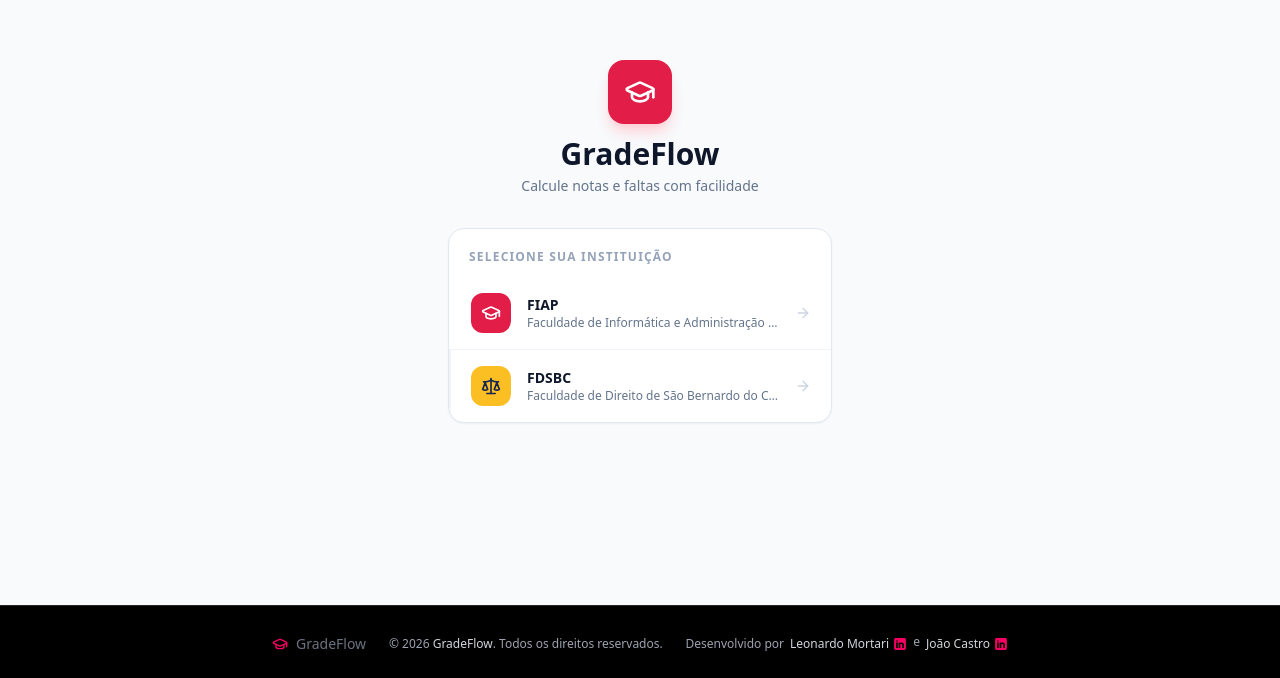
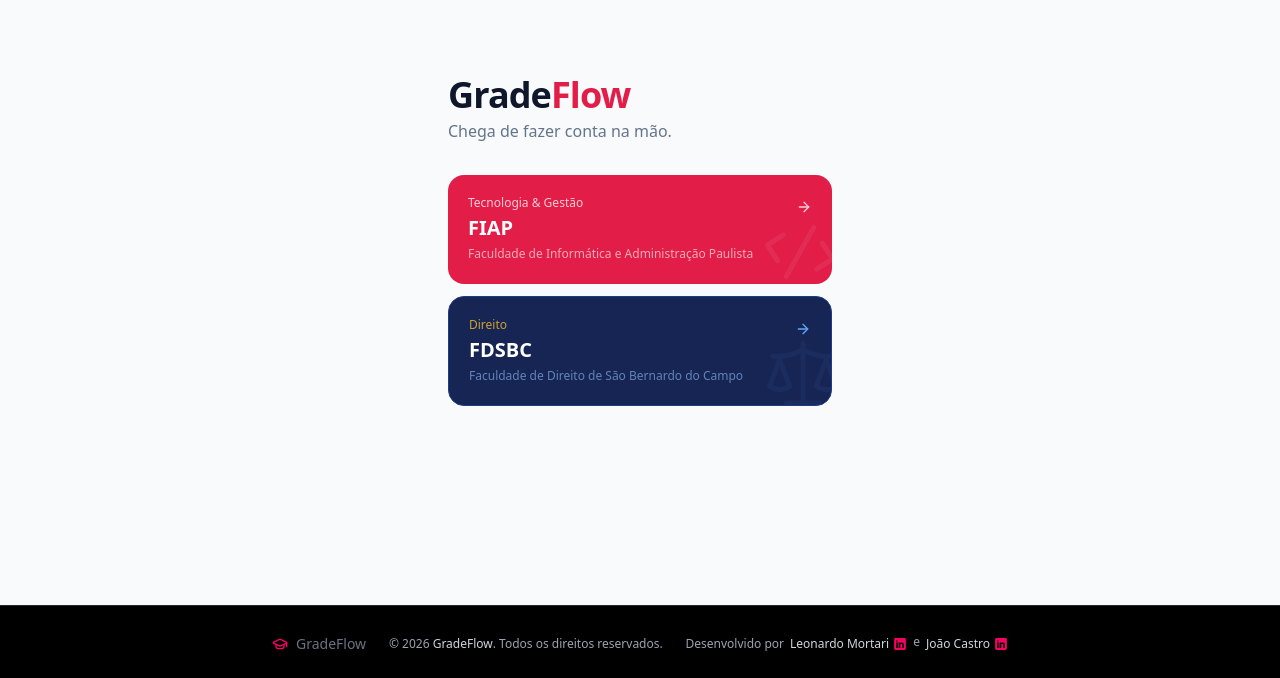
Before and after one commit to mortari17/web-grade-flow, a React (Vite) app: page / in a window 1280 px wide. Shown: the part 122-800 px from the top of the page. Built offline with nearby package versions, Linux system fonts and the light colour scheme.

Commit message:
feat: update pages

```diff
--- a/src/components/Header.tsx
+++ b/src/components/Header.tsx
@@ -1,20 +1,34 @@
-import { GraduationCap } from 'lucide-react'
+import { GraduationCap, ArrowLeft } from 'lucide-react'
+import { useNavigate } from 'react-router-dom'
 
 interface HeaderProps {
   institution?: string
   accentClass?: string
   icon?: React.ReactNode
+  bgClass?: string
+  borderClass?: string
 }
 
 export function Header({
   institution = 'FIAP',
   accentClass = 'bg-primary',
   icon,
+  bgClass = 'bg-black',
+  borderClass = 'border-neutral-800',
 }: HeaderProps) {
+  const navigate = useNavigate()
+
   return (
-    <header className="border-b border-neutral-800 bg-black text-white">
+    <header className={`border-b ${borderClass} ${bgClass} text-white`}>
       <div className="container max-w-3xl mx-auto flex items-center gap-3 py-4 px-4">
-        <div className={`flex items-center justify-center w-10 h-10 rounded-lg ${accentClass}`}>
+        <button
+          onClick={() => navigate('/')}
+          className="p-1.5 rounded-lg hover:bg-white/10 transition-colors text-gray-400 hover:text-white shrink-0"
+          aria-label="Voltar para home"
+        >
+          <ArrowLeft className="h-5 w-5" />
+        </button>
+        <div className={`flex items-center justify-center w-10 h-10 rounded-lg shrink-0 ${accentClass}`}>
           {icon ?? <GraduationCap className="h-6 w-6 text-black" />}
         </div>
         <div className="flex-1">
--- /dev/null
+++ b/src/pages/fdsbc/components/AbsenceCalculator.tsx
@@ -0,0 +1,141 @@
+import { useState } from 'react'
+import { Card, CardContent, CardDescription, CardHeader, CardTitle } from '@/components/ui/card'
+import { Input } from '@/components/ui/input'
+import { Label } from '@/components/ui/label'
+import { calculateAbsence } from '@/pages/fiap/utils/grade-calculator'
+import { GraduationCap, AlertCircle, CheckCircle2 } from 'lucide-react'
+import { cn } from '@/lib/utils'
+import { useAbsenceCalculator } from '@/pages/fiap/hooks/useAbsenceCalculator'
+import { ButtonComponent } from '@/components/Button'
+import { AbsenceResponse } from '@/lib/types'
+
+const ERROR_ABSENCES = 'Digite um número inteiro maior ou igual a 0'
+const ERROR_CLASSES = 'Digite um número inteiro maior que 0'
+
+export function FdsbcAbsenceCalculator() {
+  const [absences, setAbsences] = useState('')
+  const [classes, setClasses] = useState('')
+  const [result, setResult] = useState<AbsenceResponse | null>(null)
+  const [errors, setErrors] = useState({ absences: '', classes: '' })
+
+  const { handleAbsencesChange, handleClassesChange } = useAbsenceCalculator({
+    setAbsences,
+    setClasses,
+  })
+
+  function validate(): boolean {
+    const newErrors = { absences: '', classes: '' }
+    const a = Number(absences)
+    const c = Number(classes)
+
+    if (!absences || !Number.isInteger(a) || a < 0) newErrors.absences = ERROR_ABSENCES
+    if (!classes || !Number.isInteger(c) || c <= 0) newErrors.classes = ERROR_CLASSES
+
+    setErrors(newErrors)
+    return !newErrors.absences && !newErrors.classes
+  }
+
+  function handleCalculate() {
+    if (!validate()) return
+    setResult(calculateAbsence({ absences: Number(absences), classes: Number(classes) }))
+  }
+
+  function handleReset() {
+    setAbsences('')
+    setClasses('')
+    setResult(null)
+    setErrors({ absences: '', classes: '' })
+  }
+
+  return (
+    <Card className="border-t-4 border-t-amber-400 shadow-lg bg-blue-900">
+      <CardHeader>
+        <div className="flex items-center gap-2 mb-1">
+          <GraduationCap className="h-4 w-4 text-amber-400" />
+          <span className="text-[10px] font-bold uppercase tracking-widest text-amber-400">
+            FDSBC · Faltas
+          </span>
+        </div>
+        <CardTitle className="text-xl text-blue-100">Calculadora de Faltas</CardTitle>
+        <CardDescription className="text-blue-300">
+          Calcule quantas faltas ainda pode ter sem estourar o limite de 25%
+        </CardDescription>
+      </CardHeader>
+      <CardContent className="space-y-4">
+        <div className="grid grid-cols-2 gap-4">
+          <div className="space-y-1">
+            <Label htmlFor="fdsbc-classes">
+              <span className="text-blue-200">Total de Aulas</span>
+            </Label>
+            <Input
+              id="fdsbc-classes"
+              type="text"
+              inputMode="numeric"
+              value={classes}
+              onChange={handleClassesChange}
+              placeholder="Ex: 80"
+              className={cn(
+                'bg-blue-800 border-blue-700 text-white placeholder-blue-400',
+                '[&::-webkit-outer-spin-button]:appearance-none [&::-webkit-inner-spin-button]:appearance-none [appearance:textfield]',
+                errors.classes && 'border-destructive',
+              )}
+            />
+            {errors.classes && <p className="text-xs text-destructive">{errors.classes}</p>}
+          </div>
+          <div className="space-y-1">
+            <Label htmlFor="fdsbc-absences">
+              <span className="text-blue-200">Faltas</span>
+            </Label>
+            <Input
+              id="fdsbc-absences"
+              type="text"
+              inputMode="numeric"
+              value={absences}
+              onChange={handleAbsencesChange}
+              placeholder="Ex: 10"
+              className={cn(
+                'bg-blue-800 border-blue-700 text-white placeholder-blue-400',
+                '[&::-webkit-outer-spin-button]:appearance-none [&::-webkit-inner-spin-button]:appearance-none [appearance:textfield]',
+                errors.absences && 'border-destructive',
+              )}
+            />
+            {errors.absences && <p className="text-xs text-destructive">{errors.absences}</p>}
+          </div>
+        </div>
+
+        <div className="flex gap-2">
+          <ButtonComponent
+            label="Calcular"
+            onClick={handleCalculate}
+            className="flex-1 bg-amber-500 hover:bg-amber-400 text-blue-950 font-bold shadow-lg shadow-amber-900/30"
+          />
+          <ButtonComponent
+            label="Limpar"
+            onClick={handleReset}
+            className="bg-blue-800 hover:bg-blue-700 text-blue-100 border-blue-700"
+          />
+        </div>
+
+        {result && (
+          <div className="rounded-lg border border-blue-700 p-4 space-y-2 bg-blue-800">
+            <div className="flex items-center gap-2">
+              {result.isOk ? (
+                <CheckCircle2 className="h-5 w-5 text-green-400" />
+              ) : (
+                <AlertCircle className="h-5 w-5 text-red-400" />
+              )}
+              <span className={cn('font-medium', result.isOk ? 'text-green-400' : 'text-red-400')}>
+                {result.isOk ? 'Dentro do limite de faltas' : 'Limite de faltas excedido'}
+              </span>
+            </div>
+            <p className="text-sm text-blue-200">
+              Você ainda pode faltar em{' '}
+              <strong className="text-blue-100">{result.missingAbsences}</strong> aula(s) sem
+              reprovar.
+            </p>
+          </div>
+        )}
+      </CardContent>
+    </Card>
+  )
+}
--- a/src/pages/fdsbc/index.tsx
+++ b/src/pages/fdsbc/index.tsx
@@ -1,7 +1,22 @@
 import { FdsbcGradeCalculator } from './components/GradeCalculator'
+import { FdsbcAbsenceCalculator } from './components/AbsenceCalculator'
 import { Header } from '@/components/Header'
 import { Footer } from '@/components/Footer'
-import { Scale } from 'lucide-react'
+import { TabsComponent } from '@/components/Tabs'
+import { GraduationCap, CalendarCheck } from 'lucide-react'
+
+const tabsList = [
+  {
+    icon: <GraduationCap className="h-4 w-4" />,
+    label: 'Notas',
+    content: <FdsbcGradeCalculator />,
+  },
+  {
+    icon: <CalendarCheck className="h-4 w-4" />,
+    label: 'Faltas',
+    content: <FdsbcAbsenceCalculator />,
+  },
+]
 
 export function FdsbcPage() {
   return (
@@ -9,7 +24,9 @@
       <Header
         institution="FDSBC"
         accentClass="bg-amber-400"
-        icon={<Scale className="h-6 w-6 text-blue-950" />}
+        icon={<GraduationCap className="h-6 w-6 text-blue-950" />}
+        bgClass="bg-blue-950"
+        borderClass="border-blue-800"
       />
 
       <main className="flex-1 container max-w-3xl mx-auto py-8 px-4 w-full">
@@ -18,14 +35,14 @@
             De quanto você precisa? GradeFlow sabe!
           </h2>
           <p className="text-sm text-blue-300 mt-1">
-            Calcule sua média seguindo o modelo de avaliação da FDSBC
+            Calcule notas e faltas seguindo o modelo de avaliação da FDSBC
           </p>
         </div>
 
-        <FdsbcGradeCalculator />
+        <TabsComponent tabs={tabsList} variant="fdsbc" />
       </main>
 
-      <Footer />
+      <Footer bgClass="bg-blue-950" borderClass="border-blue-800" iconColor="text-amber-400" />
     </div>
   )
 }
--- a/src/pages/home/index.tsx
+++ b/src/pages/home/index.tsx
@@ -1,27 +1,6 @@
 import { useNavigate } from 'react-router-dom'
-import { GraduationCap, Scale, ArrowRight } from 'lucide-react'
+import { ArrowRight, Code2, Scale } from 'lucide-react'
 import { Footer } from '@/components/Footer'
-
-const institutions = [
-  {
-    id: 'fiap',
-    name: 'FIAP',
-    description: 'Faculdade de Informática e Administração Paulista',
-    path: '/fiap',
-    icon: <GraduationCap className="h-5 w-5 text-white" />,
-    iconBg: 'bg-rose-600',
-    border: 'hover:border-rose-200',
-  },
-  {
-    id: 'fdsbc',
-    name: 'FDSBC',
-    description: 'Faculdade de Direito de São Bernardo do Campo',
-    path: '/fdsbc',
-    icon: <Scale className="h-5 w-5 text-blue-950" />,
-    iconBg: 'bg-amber-400',
-    border: 'hover:border-amber-200',
-  },
-]
 
 export function HomePage() {
   const navigate = useNavigate()
@@ -30,45 +9,57 @@
     <div className="min-h-screen bg-slate-50 flex flex-col">
       <div className="flex-1 flex flex-col items-center justify-center p-6">
         <div className="max-w-sm w-full space-y-8">
-          <div className="text-center space-y-3">
-            <div className="mx-auto w-16 h-16 bg-rose-600 rounded-2xl flex items-center justify-center shadow-lg shadow-rose-200">
-              <GraduationCap className="text-white w-8 h-8" />
-            </div>
-            <div>
-              <h1 className="text-3xl font-bold text-slate-900">GradeFlow</h1>
-              <p className="text-slate-500 mt-1 text-sm">
-                Calcule notas e faltas com facilidade
-              </p>
-            </div>
+
+          <div className="space-y-1.5">
+            <h1 className="text-4xl font-bold tracking-tight leading-none">
+              <span className="text-slate-900">Grade</span>
+              <span className="text-rose-600">Flow</span>
+            </h1>
+            <p className="text-slate-500">Chega de fazer conta na mão.</p>
           </div>
 
-          <div className="bg-white rounded-2xl shadow-sm border border-slate-200 overflow-hidden">
-            <div className="px-5 pt-5 pb-3">
-              <p className="text-xs font-semibold uppercase tracking-widest text-slate-400">
-                Selecione sua instituição
-              </p>
-            </div>
-            <div className="divide-y divide-slate-100">
-              {institutions.map((inst) => (
-                <button
-                  key={inst.id}
-                  onClick={() => navigate(inst.path)}
-                  className={`w-full flex items-center gap-4 px-5 py-4 hover:bg-slate-50 transition-all group text-left border-l-2 border-l-transparent ${inst.border} focus:outline-none focus-visible:bg-slate-50`}
-                >
-                  <div
-                    className={`w-10 h-10 rounded-xl flex items-center justify-center shrink-0 ${inst.iconBg}`}
-                  >
-                    {inst.icon}
-                  </div>
-                  <div className="flex-1 min-w-0">
-                    <p className="font-bold text-slate-900 text-sm">{inst.name}</p>
-                    <p className="text-xs text-slate-500 truncate">{inst.description}</p>
-                  </div>
-                  <ArrowRight className="h-4 w-4 text-slate-300 group-hover:text-slate-500 transition-colors shrink-0" />
-                </button>
-              ))}
-            </div>
+          <div className="space-y-3">
+            <button
+              onClick={() => navigate('/fiap')}
+              className="relative w-full overflow-hidden rounded-2xl bg-rose-600 p-5 text-left transition-colors hover:bg-rose-700 focus:outline-none focus-visible:ring-2 focus-visible:ring-rose-600 focus-visible:ring-offset-2 group"
+            >
+              <div className="relative z-10 flex items-start justify-between gap-3">
+                <div>
+                  <p className="text-xs font-medium text-rose-200 mb-1">Tecnologia &amp; Gestão</p>
+                  <p className="text-xl font-bold text-white leading-tight">FIAP</p>
+                  <p className="text-xs text-rose-100/70 mt-1 leading-relaxed">
+                    Faculdade de Informática e Administração Paulista
+                  </p>
+                </div>
+                <ArrowRight className="mt-1 h-4 w-4 shrink-0 text-rose-200 transition-transform group-hover:translate-x-0.5" />
+              </div>
+              <Code2
+                className="absolute -bottom-2 -right-2 h-20 w-20 rotate-12 text-white opacity-[0.07]"
+                strokeWidth={1.5}
+              />
+            </button>
+
+            <button
+              onClick={() => navigate('/fdsbc')}
+              className="relative w-full overflow-hidden rounded-2xl bg-blue-950 border border-blue-900 p-5 text-left transition-colors hover:bg-blue-900 focus:outline-none focus-visible:ring-2 focus-visible:ring-amber-400 focus-visible:ring-offset-2 group"
+            >
+              <div className="relative z-10 flex items-start justify-between gap-3">
+                <div>
+                  <p className="text-xs font-medium text-amber-400/80 mb-1">Direito</p>
+                  <p className="text-xl font-bold text-white leading-tight">FDSBC</p>
+                  <p className="text-xs text-blue-300/60 mt-1 leading-relaxed">
+                    Faculdade de Direito de São Bernardo do Campo
+                  </p>
+                </div>
+                <ArrowRight className="mt-1 h-4 w-4 shrink-0 text-blue-400 transition-all group-hover:text-amber-400 group-hover:translate-x-0.5" />
+              </div>
+              <Scale
+                className="absolute -bottom-2 -right-3 h-20 w-20 text-blue-400 opacity-[0.06]"
+                strokeWidth={1.5}
+              />
+            </button>
           </div>
+
         </div>
       </div>
       <Footer />
```
Also changed, not shown: src/components/Footer.tsx (+13 -3 lines), src/components/Tabs.tsx (+21 -3 lines).
